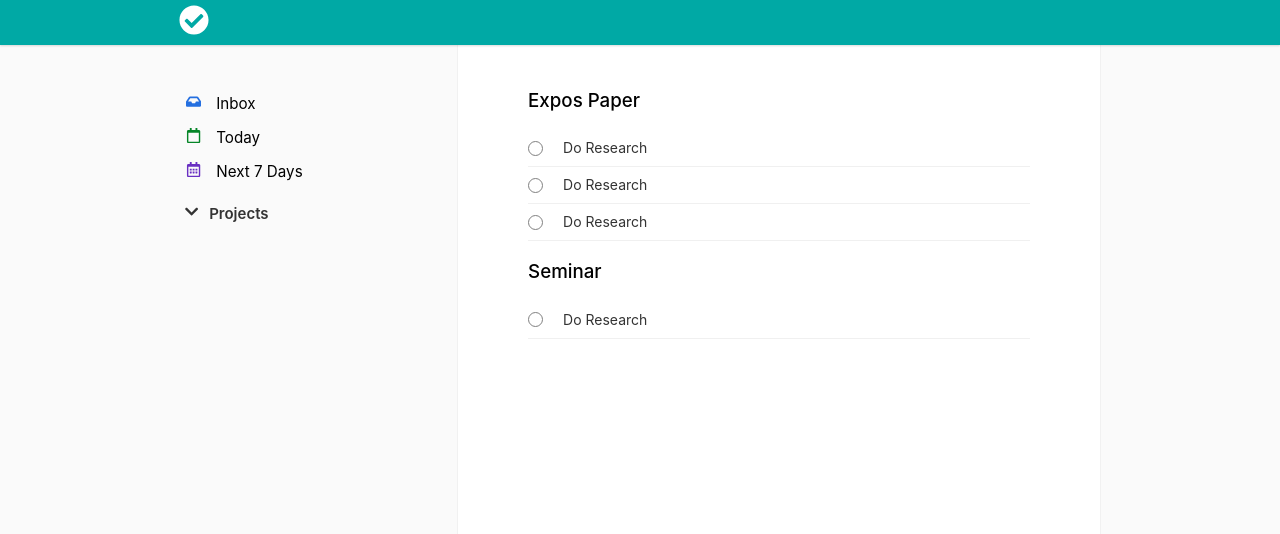
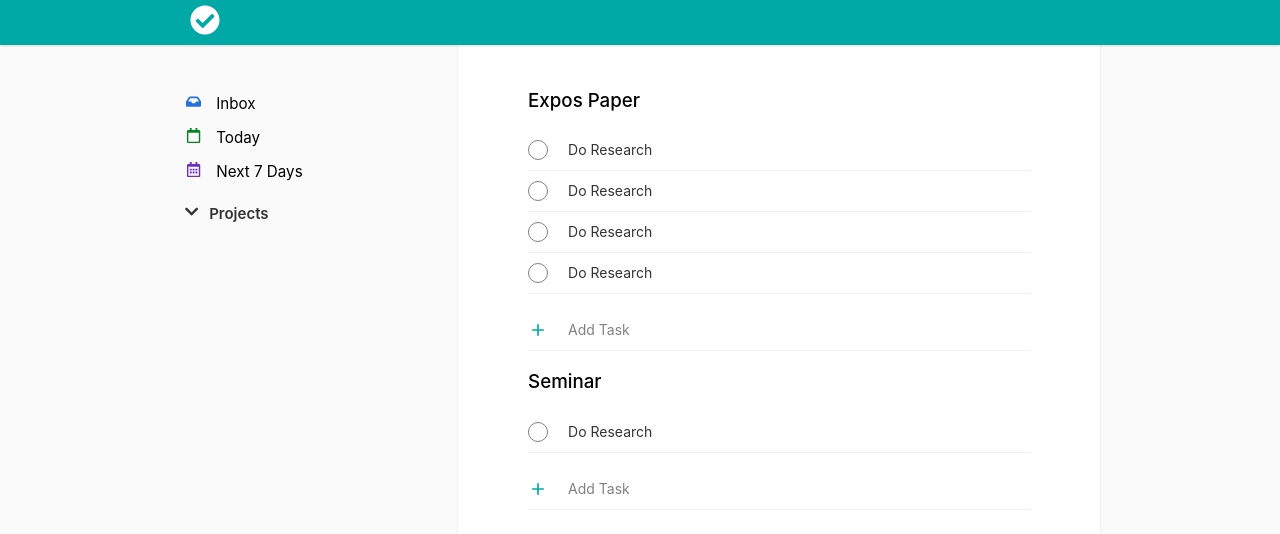
Before and after one commit to lithafnium/todolist, a React (Create React App) app: page / in a window 1280 px wide. Shown: the top 534 px of the page. Built offline with nearby package versions, Linux system fonts and the light colour scheme.

Commit message:
add task

```diff
--- /dev/null
+++ b/src/components/AddTask.js
@@ -0,0 +1,20 @@
+import React from 'react';
+import {MdAdd} from 'react-icons/md';
+
+function AddTask(){
+
+	return(
+		<ul class = "task-list">
+			<li>
+		<div class = "checkbox-holder">
+			<MdAdd class = "plus-svg" />
+			<span class = "addTask">Add Task</span>
+
+
+		</div>
+			</li>
+		</ul>
+	);
+}
+
+export default AddTask;
--- a/src/components/Tasks.js
+++ b/src/components/Tasks.js
@@ -1,5 +1,6 @@
 import React from 'react';
 import Checkbox from './Checkbox';
+import AddTask from './AddTask';
 
 function Tasks(){
 
@@ -9,18 +10,20 @@ function Tasks(){
 			<ul class = "task-list">
 				<li>
 					<Checkbox/>
-
 				</li>
 				<li>
 					<Checkbox/>
+				</li>
 
+				<li>
+					<Checkbox/>
 				</li>
 				<li>
 					<Checkbox/>
-
 				</li>
 
 			</ul>
+			<AddTask/>
 
 			<h3 class = "task-name">Seminar</h3>
 			<ul class = "task-list">
@@ -29,6 +32,7 @@ function Tasks(){
 				</li>
 
 			</ul>
+			<AddTask/>
 		</div>
 	);
 }
--- a/src/index.css
+++ b/src/index.css
@@ -65,7 +65,7 @@ nav {
     grid-template-rows: 1fr;
     grid-column-gap: 0px;
     grid-row-gap: 0px;
-    max-width: 922px;
+    max-width: 900px;
     margin: auto;
     height: 44px;
  }
@@ -135,6 +135,11 @@ nav {
 
 /* TASKS ================= */
 
+.plus{
+	width: 16px;
+	height: 16px;
+}
+
 .tasks{
 	padding: 70px;
 	width: calc(100% - 200px);
@@ -161,8 +166,8 @@ nav {
 	cursor: pointer;
 	border-color: gray;
 	color: #343434;
-	height: 13px;
-	width: 13px;
+	height: 18px;
+	width: 18px;
 	display: block;
 	border: 1px solid gray;
 	border-radius: 16px;
@@ -196,3 +201,20 @@ nav {
 .task-name{
 	font-weight: 500;
 }
+
+.plus{
+	color: #00A9A5;
+
+}
+
+.plus-svg{
+	margin-right: 20px;
+	width: 20px;
+	height: 20px;
+	color: #00A9A5;
+}
+
+.addTask{
+	color: gray;
+	font-size: 14px;
+}
```
